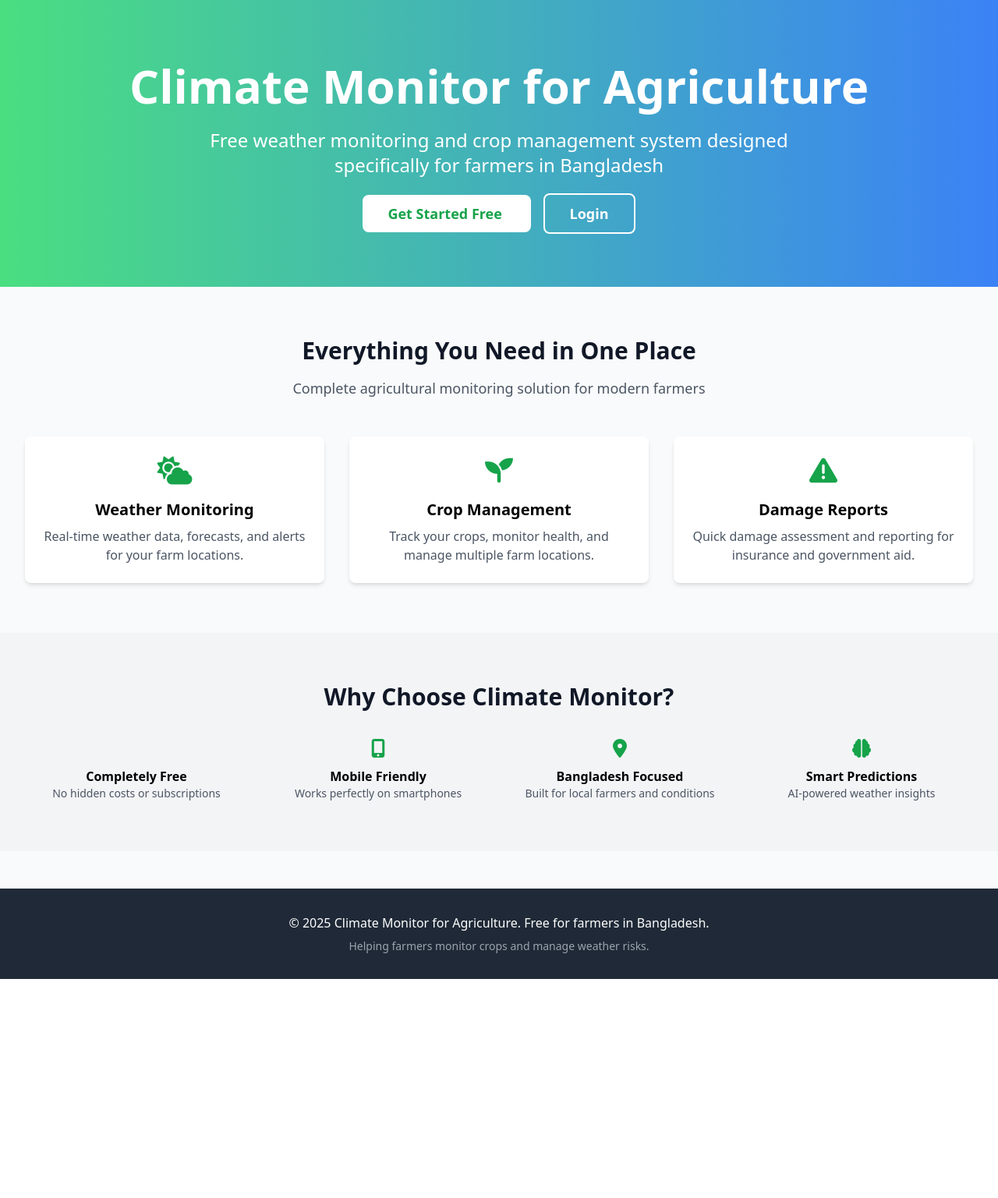
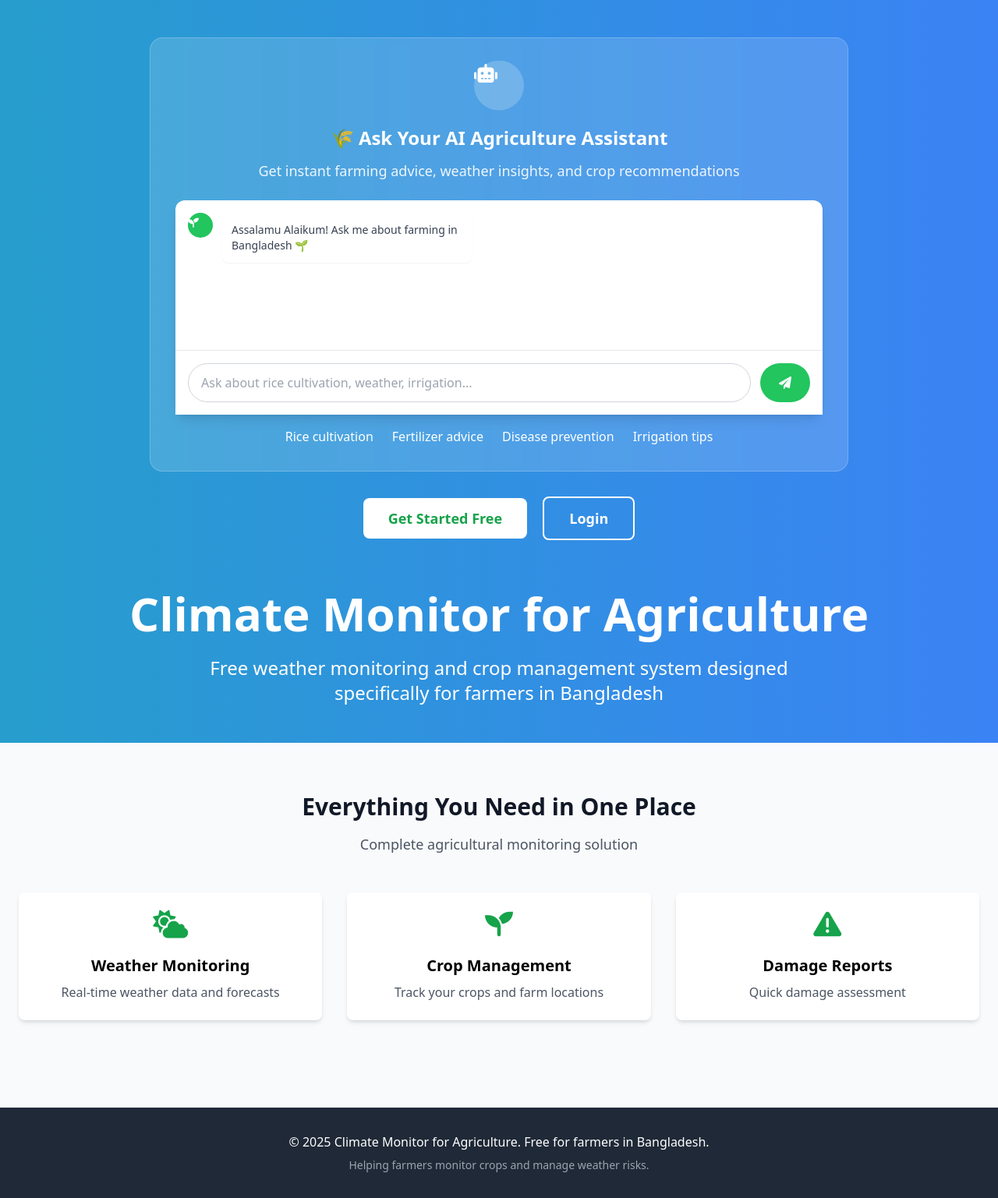
Before and after one commit to SM-Nazmus-Shakib/Climate-Monitor-Django, a Django app: page / in a window 1280 px wide. Shown: the part 64-1601 px from the top of the page at 78% size. Before the commit the page ends 1320 px from the top, so only its background shows below. Run offline with Django 5.2, Linux system fonts and the light colour scheme; style sheets or scripts are compiled from the project's sources.

Commit message:
1st Commit

```diff
--- a/climate_monitor/urls.py
+++ b/climate_monitor/urls.py
@@ -3,11 +3,12 @@ from django.contrib import admin
 from django.urls import path, include
 from django.conf import settings
 from django.conf.urls.static import static
-from django.views.generic import TemplateView
+from . import views
 
 urlpatterns = [
     path('admin/', admin.site.urls),
-    path('', TemplateView.as_view(template_name='home.html'), name='home'),
+    path('', views.home, name='home'),
+    path('chat/', views.chat_with_ai, name='chat'),
     path('users/', include('users.urls')),
     path('farms/', include('farms.urls')),
     path('weather/', include('weather.urls')),
--- /dev/null
+++ b/climate_monitor/views.py
@@ -0,0 +1,116 @@
+
+import json
+from django.http import JsonResponse
+from django.views.decorators.csrf import csrf_exempt
+from django.views.decorators.http import require_http_methods
+from django.shortcuts import render
+
+def home(request):
+    return render(request, 'home.html')
+
+@csrf_exempt
+@require_http_methods(["POST"])
+def chat_with_ai(request):
+    """Simple rule-based chat responses for Bangladesh agriculture"""
+    try:
+        data = json.loads(request.body)
+        user_message = data.get('message', '').strip().lower()
+
+        if not user_message:
+            return JsonResponse({
+                'success': False,
+                'error': 'Message is required'
+            })
+        response_text = get_agriculture_response(user_message)
+
+        return JsonResponse({
+            'success': True,
+            'response': response_text
+        })
+
+    except json.JSONDecodeError:
+        return JsonResponse({
+            'success': False,
+            'error': 'Invalid message format'
+        })
+    except Exception as e:
+        return JsonResponse({
+            'success': False,
+            'error': 'Sorry, I couldn\'t process your request. Please try again.'
+        })
+
+def get_agriculture_response(user_message):
+    """Generate agriculture-specific responses for Bangladesh farmers"""
+
+    # Weather and climate responses
+    if any(word in user_message for word in ['weather', 'rain', 'temperature', 'climate']):
+        return "🌤️ Monitor weather forecasts daily using our weather section. Bangladesh weather can change quickly - prepare for both drought and flooding. Check rainfall patterns for proper irrigation timing."
+
+    if any(word in user_message for word in ['monsoon', 'flood', 'flooding']):
+        return "🌧️ Monsoon tips: Clean drainage channels, plant flood-resistant rice varieties like BRRI dhan51, elevate seed beds, and ensure proper water management to prevent crop damage."
+
+    if any(word in user_message for word in ['drought', 'dry', 'water shortage']):
+        return "☀️ Drought management: Use mulching to retain soil moisture, implement drip irrigation, plant drought-tolerant varieties, and harvest rainwater during monsoon for dry season use."
+
+    # Rice cultivation (most important crop in Bangladesh)
+    if any(word in user_message for word in ['rice', 'boro', 'aman', 'aus', 'dhan']):
+        return "🌾 Rice cultivation: Use quality seeds like BRRI varieties, maintain 2-5cm water level, apply urea in 3 splits, watch for brown planthopper and blast disease. Plant Boro in Dec-Jan, Aman in Jun-Jul."
+
+    # Other major crops
+    if any(word in user_message for word in ['jute', 'pat']):
+        return "🌿 Jute farming: Plant in March-April before monsoon, ensure good drainage, use 8-10 kg seeds per acre, and harvest before fiber becomes coarse (120-150 days after sowing)."
+
+    if any(word in user_message for word in ['wheat', 'gom']):
+        return "🌾 Wheat cultivation: Sow in November-December, use 120-140 kg seeds per acre, apply balanced fertilizer, and harvest before monsoon arrives in April-May."
+
+    if any(word in user_message for word in ['potato', 'aloo']):
+        return "🥔 Potato farming: Plant certified seeds in November-December, ensure well-drained soil, apply organic manure, and protect from late blight disease with proper fungicide spray."
+
+    if any(word in user_message for word in ['tea', 'cha']):
+        return "🍃 Tea cultivation: Prune during December-January, apply balanced fertilizer in split doses, ensure proper drainage, and harvest young shoots every 7-10 days during growing season."
+
+    # Fertilizer and soil management
+    if any(word in user_message for word in ['fertilizer', 'urea', 'tsp', 'mop', 'nutrients']):
+        return "🌱 Fertilizer guide: Use soil testing for proper NPK ratios. Apply urea in 2-3 splits, TSP at planting, MOP at tillering. Organic fertilizers like compost improve soil health long-term."
+
+    if any(word in user_message for word in ['soil', 'mati', 'ph', 'organic matter']):
+        return "🌍 Soil health: Test soil pH (ideal 6.0-7.0), add organic matter through compost, practice crop rotation, avoid over-tillage, and use green manure crops to improve fertility."
+
+    # Pest and disease management
+    if any(word in user_message for word in ['pest', 'insect', 'bug', 'disease', 'fungus']):
+        return "🐛 Pest control: Use IPM approach - resistant varieties, crop rotation, beneficial insects, pheromone traps. For rice: watch for brown planthopper, stem borer. Apply pesticides only when threshold reached."
+
+    if any(word in user_message for word in ['brown planthopper', 'stem borer', 'blast']):
+        return "⚠️ Major rice pests: Brown planthopper - use resistant varieties, avoid excessive nitrogen. Stem borer - use pheromone traps, release egg parasitoids. Blast disease - use resistant varieties, avoid late evening irrigation."
+
+    # Irrigation and water management
+    if any(word in user_message for word in ['irrigation', 'water', 'pani', 'watering']):
+        return "💧 Water management: Use alternate wetting and drying for rice to save 25% water. Install drip irrigation for vegetables. Water early morning or evening to reduce evaporation."
+
+    # Government schemes and support
+    if any(word in user_message for word in ['government', 'loan', 'subsidy', 'support', 'scheme']):
+        return "🏛️ Government support: Visit local Agricultural Extension Office for subsidized seeds, fertilizers, and training. Apply for agricultural loans through banks. Join farmer groups for better access to resources."
+
+    # Seasonal advice
+    if any(word in user_message for word in ['winter', 'rabi', 'sheet']):
+        return "❄️ Winter crops (Rabi): Best time for wheat, potato, vegetables, mustard. Prepare land well, ensure irrigation facility, and protect from fog damage with proper spacing."
+
+    if any(word in user_message for word in ['summer', 'grisho', 'kharif']):
+        return "☀️ Summer crops (Kharif): Focus on rice, jute, sugarcane. Ensure adequate water supply, use heat-tolerant varieties, and prepare for monsoon planting."
+
+    # Storage and post-harvest
+    if any(word in user_message for word in ['storage', 'store', 'preserve', 'drying']):
+        return "🏪 Post-harvest: Dry grains to 12-14% moisture, use proper storage containers, apply neem powder to prevent insects, and store in cool, dry places away from moisture."
+
+    # Market and economics
+    if any(word in user_message for word in ['price', 'market', 'sell', 'profit']):
+        return "💰 Marketing tips: Check daily market prices, form farmer groups for better bargaining power, add value through processing, and diversify crops to reduce risk."
+
+    # Technology and modern farming
+    if any(word in user_message for word in ['technology', 'modern', 'app', 'digital']):
+        return "📱 Modern farming: Use weather apps for forecasts, soil testing apps, market price apps. Consider mechanization for larger farms and precision agriculture techniques."
+
+    # Default response for unmatched queries
+    return "🌾 I'm here to help with Bangladesh agriculture! Ask me about rice cultivation, weather advice, irrigation, fertilizers, pest control, or any farming challenges you're facing."
+
+# If you have existing views, make sure to keep them and just add the above functions
--- a/templates/home.html
+++ b/templates/home.html
@@ -3,104 +3,236 @@
 {% block title %}Climate Monitor - Agriculture Weather System{% endblock %}
 
 {% block content %}
-<div class="bg-gradient-to-r from-green-400 to-blue-500 text-white">
-    <div class="max-w-7xl mx-auto px-4 sm:px-6 lg:px-8 py-20">
-        <div class="text-center">
-            <h1 class="text-4xl md:text-6xl font-bold mb-6">
-                Climate Monitor for Agriculture
-            </h1>
-            <p class="text-xl md:text-2xl mb-8 max-w-3xl mx-auto">
-                Free weather monitoring and crop management system designed specifically for farmers in Bangladesh
-            </p>
+<div class="bg-gradient-to-r from-green-500 via-teal-500 to-blue-500 animate-gradient-shift text-white">
+  <div class="max-w-7xl mx-auto px-4 sm:px-6 py-12">
+    <!-- Chat Bot at Top -->
+    <div class="bg-white/15 backdrop-blur-sm rounded-2xl p-8 max-w-4xl mx-auto border border-white/20">
+      <div class="flex flex-col items-center">
+        <div class="w-16 h-16 bg-white/20 rounded-full flex-center animate-float mb-4">
+          <i class="fas fa-robot text-white text-2xl"></i>
+        </div>
+        <h3 class="text-2xl font-bold mb-3">🌾 Ask Your AI Agriculture Assistant</h3>
+        <p class="text-lg opacity-90 mb-6 text-center">
+          Get instant farming advice, weather insights, and crop recommendations
+        </p>
 
-            {% if not user.is_authenticated %}
-                <div class="space-x-4">
-                    <a href="{% url 'users:register' %}" class="bg-white text-green-600 px-8 py-3 rounded-lg text-lg font-semibold hover:bg-gray-100 transition">
-                        Get Started Free
-                    </a>
-                    <a href="{% url 'users:login' %}" class="border-2 border-white text-white px-8 py-3 rounded-lg text-lg font-semibold hover:bg-white hover:text-green-600 transition">
-                        Login
-                    </a>
-                </div>
-            {% else %}
-                <a href="{% url 'farms:dashboard' %}" class="bg-white text-green-600 px-8 py-3 rounded-lg text-lg font-semibold hover:bg-gray-100 transition">
-                    Go to Dashboard
-                </a>
-            {% endif %}
+        <div class="w-full bg-white rounded-xl shadow-lg">
+          <div class="h-48 overflow-y-auto p-4" id="mainChatMessages">
+            <div class="flex items-start space-x-3">
+              <div class="w-8 h-8 bg-green-500 rounded-full flex-center flex-shrink-0">
+                <i class="fas fa-seedling text-white text-sm"></i>
+              </div>
+              <div class="bg-white rounded-lg p-3 shadow-sm max-w-xs">
+                <p class="text-sm text-gray-700">Assalamu Alaikum! Ask me about farming in Bangladesh 🌱</p>
+              </div>
+            </div>
+          </div>
+
+          <div class="p-4 bg-white border-t">
+            <div class="flex space-x-3">
+              <input
+                type="text"
+                id="mainChatInput"
+                placeholder="Ask about rice cultivation, weather, irrigation..."
+                class="flex-1 px-4 py-3 border border-gray-300 rounded-full focus:outline-none focus:ring-2 focus:ring-green-500 text-black"
+                maxlength="200"
+              >
+              <button
+                id="mainChatSend"
+                class="px-6 py-3 bg-green-500 text-white rounded-full hover:bg-green-600 transition-colors"
+              >
+                <i class="fas fa-paper-plane"></i>
+              </button>
+            </div>
+          </div>
         </div>
+
+        <div class="mt-4 flex flex-wrap justify-center gap-6">
+          <button class="quick-question" data-question="How to grow rice in monsoon season?">
+            Rice cultivation
+          </button>
+          <button class="quick-question" data-question="Best fertilizer for wheat in Bangladesh?">
+            Fertilizer advice
+          </button>
+          <button class="quick-question" data-question="How to prevent rice diseases?">
+            Disease prevention
+          </button>
+          <button class="quick-question" data-question="Irrigation tips for dry season farming?">
+            Irrigation tips
+          </button>
+        </div>
+      </div>
     </div>
+
+    <!-- Dashboard Button Below Chat -->
+    <div class="text-center mt-8">
+      {% if user.is_authenticated %}
+        <a href="{% url 'farms:dashboard' %}" class="inline-block bg-white text-green-600 px-8 py-3 rounded-lg text-lg font-semibold hover:bg-gray-100 transition-transform hover:-translate-y-1">
+          Go to Dashboard
+        </a>
+      {% else %}
+        <div class="space-x-4">
+          <a href="{% url 'users:register' %}" class="inline-block bg-white text-green-600 px-8 py-3 rounded-lg text-lg font-semibold hover:bg-gray-100 transition-transform hover:-translate-y-1">
+            Get Started Free
+          </a>
+          <a href="{% url 'users:login' %}" class="inline-block border-2 border-white text-white px-8 py-3 rounded-lg text-lg font-semibold hover:bg-white hover:text-green-600 transition-transform hover:-translate-y-1">
+            Login
+          </a>
+        </div>
+      {% endif %}
+    </div>
+
+    <!-- Main Title Below -->
+    <div class="text-center mt-16">
+      <h1 class="text-4xl md:text-6xl font-bold mb-6">Climate Monitor for Agriculture</h1>
+      <p class="text-xl md:text-2xl max-w-3xl mx-auto">
+        Free weather monitoring and crop management system designed specifically for farmers in Bangladesh
+      </p>
+    </div>
+  </div>
 </div>
 
-<div class="py-16">
-    <div class="max-w-7xl mx-auto px-4 sm:px-6 lg:px-8">
-        <div class="text-center mb-12">
-            <h2 class="text-3xl font-bold text-gray-900 mb-4">Everything You Need in One Place</h2>
-            <p class="text-lg text-gray-600">Complete agricultural monitoring solution for modern farmers</p>
-        </div>
+<!-- Features Section -->
+<div class="py-16 max-w-7xl mx-auto px-4 sm:px-6">
+  <div class="text-center mb-12">
+    <h2 class="text-3xl font-bold text-gray-900 mb-4">Everything You Need in One Place</h2>
+    <p class="text-lg text-gray-600">Complete agricultural monitoring solution</p>
+  </div>
 
-        <div class="grid md:grid-cols-3 gap-8">
-            <div class="text-center p-6 bg-white rounded-lg shadow-md">
-                <div class="text-4xl text-green-600 mb-4">
-                    <i class="fas fa-cloud-sun"></i>
-                </div>
-                <h3 class="text-xl font-semibold mb-2">Weather Monitoring</h3>
-                <p class="text-gray-600">Real-time weather data, forecasts, and alerts for your farm locations.</p>
-            </div>
+  <div class="grid md:grid-cols-3 gap-8">
+    <div class="text-center p-6 bg-white rounded-lg shadow-md hover:-translate-y-1 transition-transform">
+      <div class="text-4xl text-green-600 mb-4 animate-float">
+        <i class="fas fa-cloud-sun"></i>
+      </div>
+      <h3 class="text-xl font-semibold mb-2">Weather Monitoring</h3>
+      <p class="text-gray-600">Real-time weather data and forecasts</p>
+    </div>
 
-            <div class="text-center p-6 bg-white rounded-lg shadow-md">
-                <div class="text-4xl text-green-600 mb-4">
-                    <i class="fas fa-seedling"></i>
-                </div>
-                <h3 class="text-xl font-semibold mb-2">Crop Management</h3>
-                <p class="text-gray-600">Track your crops, monitor health, and manage multiple farm locations.</p>
-            </div>
+    <div class="text-center p-6 bg-white rounded-lg shadow-md hover:-translate-y-1 transition-transform">
+      <div class="text-4xl text-green-600 mb-4 animate-float">
+        <i class="fas fa-seedling"></i>
+      </div>
+      <h3 class="text-xl font-semibold mb-2">Crop Management</h3>
+      <p class="text-gray-600">Track your crops and farm locations</p>
+    </div>
 
-            <div class="text-center p-6 bg-white rounded-lg shadow-md">
-                <div class="text-4xl text-green-600 mb-4">
-                    <i class="fas fa-exclamation-triangle"></i>
-                </div>
-                <h3 class="text-xl font-semibold mb-2">Damage Reports</h3>
-                <p class="text-gray-600">Quick damage assessment and reporting for insurance and government aid.</p>
-            </div>
-        </div>
+    <div class="text-center p-6 bg-white rounded-lg shadow-md hover:-translate-y-1 transition-transform">
+      <div class="text-4xl text-green-600 mb-4 animate-float">
+        <i class="fas fa-exclamation-triangle"></i>
+      </div>
+      <h3 class="text-xl font-semibold mb-2">Damage Reports</h3>
+      <p class="text-gray-600">Quick damage assessment</p>
     </div>
+  </div>
 </div>
 
-<div class="bg-gray-100 py-16">
-    <div class="max-w-7xl mx-auto px-4 sm:px-6 lg:px-8">
-        <div class="text-center">
-            <h2 class="text-3xl font-bold text-gray-900 mb-4">Why Choose Climate Monitor?</h2>
-            <div class="grid md:grid-cols-2 lg:grid-cols-4 gap-6 mt-8">
-                <div class="text-center">
-                    <div class="text-2xl text-green-600 mb-2">
-                        <i class="fas fa-money-bill-slash"></i>
-                    </div>
-                    <h4 class="font-semibold">Completely Free</h4>
-                    <p class="text-sm text-gray-600">No hidden costs or subscriptions</p>
-                </div>
-                <div class="text-center">
-                    <div class="text-2xl text-green-600 mb-2">
-                        <i class="fas fa-mobile-alt"></i>
-                    </div>
-                    <h4 class="font-semibold">Mobile Friendly</h4>
-                    <p class="text-sm text-gray-600">Works perfectly on smartphones</p>
-                </div>
-                <div class="text-center">
-                    <div class="text-2xl text-green-600 mb-2">
-                        <i class="fas fa-map-marker-alt"></i>
-                    </div>
-                    <h4 class="font-semibold">Bangladesh Focused</h4>
-                    <p class="text-sm text-gray-600">Built for local farmers and conditions</p>
-                </div>
-                <div class="text-center">
-                    <div class="text-2xl text-green-600 mb-2">
-                        <i class="fas fa-brain"></i>
-                    </div>
-                    <h4 class="font-semibold">Smart Predictions</h4>
-                    <p class="text-sm text-gray-600">AI-powered weather insights</p>
-                </div>
-            </div>
-        </div>
-    </div>
-</div>
+<style>
+  @keyframes gradient-shift {
+    0% { background-position: 0% 50%; }
+    50% { background-position: 100% 50%; }
+    100% { background-position: 0% 50%; }
+  }
+
+  .animate-gradient-shift {
+    background-size: 400% 400%;
+    animation: gradient-shift 15s ease infinite;
+  }
+
+  @keyframes float {
+    0%, 100% { transform: translateY(0); }
+    50% { transform: translateY(-10px); }
+  }
+
+  .animate-float {
+    animation: float 3s ease-in-out infinite;
+  }
+
+  .quick-question {
+    @apply bg-white/20 text-white px-4 py-2 rounded-full text-sm hover:bg-white/30 transition-transform hover:-translate-y-0.5 backdrop-blur-sm;
+  }
+
+  .flex-center {
+    @apply flex items-center justify-center;
+  }
+</style>
+
+<script>
+document.addEventListener('DOMContentLoaded', function() {
+  // Chat functionality
+  const chatMessages = document.getElementById('mainChatMessages');
+  const chatInput = document.getElementById('mainChatInput');
+  const chatSend = document.getElementById('mainChatSend');
+
+  function addMessage(content, isUser = false) {
+    const messageDiv = document.createElement('div');
+    messageDiv.className = `flex items-start space-x-3 mb-4 ${isUser ? 'justify-end' : ''}`;
+
+    messageDiv.innerHTML = isUser ? `
+      <div class="bg-green-500 text-white rounded-lg p-3 shadow-sm max-w-xs order-2">
+        <p class="text-sm">${content}</p>
+      </div>
+      <div class="w-8 h-8 bg-blue-500 rounded-full flex-center flex-shrink-0 order-1">
+        <i class="fas fa-user text-white text-sm"></i>
+      </div>
+    ` : `
+      <div class="w-8 h-8 bg-green-500 rounded-full flex-center flex-shrink-0">
+        <i class="fas fa-seedling text-white text-sm"></i>
+      </div>
+      <div class="bg-white rounded-lg p-3 shadow-sm max-w-xs">
+        <p class="text-sm text-gray-700">${content}</p>
+      </div>
+    `;
+
+    chatMessages.appendChild(messageDiv);
+    chatMessages.scrollTop = chatMessages.scrollHeight;
+  }
+
+  async function sendMessage() {
+    const message = chatInput.value.trim();
+    if (!message) return;
+
+    addMessage(message, true);
+    chatInput.value = '';
+    chatSend.disabled = true;
+
+    try {
+      const response = await fetch('/chat/', {
+        method: 'POST',
+        headers: {
+          'Content-Type': 'application/json',
+          'X-CSRFToken': getCookie('csrftoken')
+        },
+        body: JSON.stringify({ message })
+      });
+
+      const data = await response.json();
+      addMessage(data.success ? data.response : 'Error: Please try again');
+    } catch {
+      addMessage('Connection error. Please try again later.');
+    }
+
+    chatSend.disabled = false;
+  }
+
+  chatSend.addEventListener('click', sendMessage);
+  chatInput.addEventListener('keypress', (e) => {
+    if (e.key === 'Enter') sendMessage();
+  });
+
+  // Quick questions
+  document.querySelectorAll('.quick-question').forEach(btn => {
+    btn.addEventListener('click', () => {
+      chatInput.value = btn.dataset.question;
+      sendMessage();
+    });
+  });
+
+  // CSRF helper
+  function getCookie(name) {
+    const value = `; ${document.cookie}`;
+    const parts = value.split(`; ${name}=`);
+    if (parts.length === 2) return parts.pop().split(';').shift();
+  }
+});
+</script>
 {% endblock %}
```
